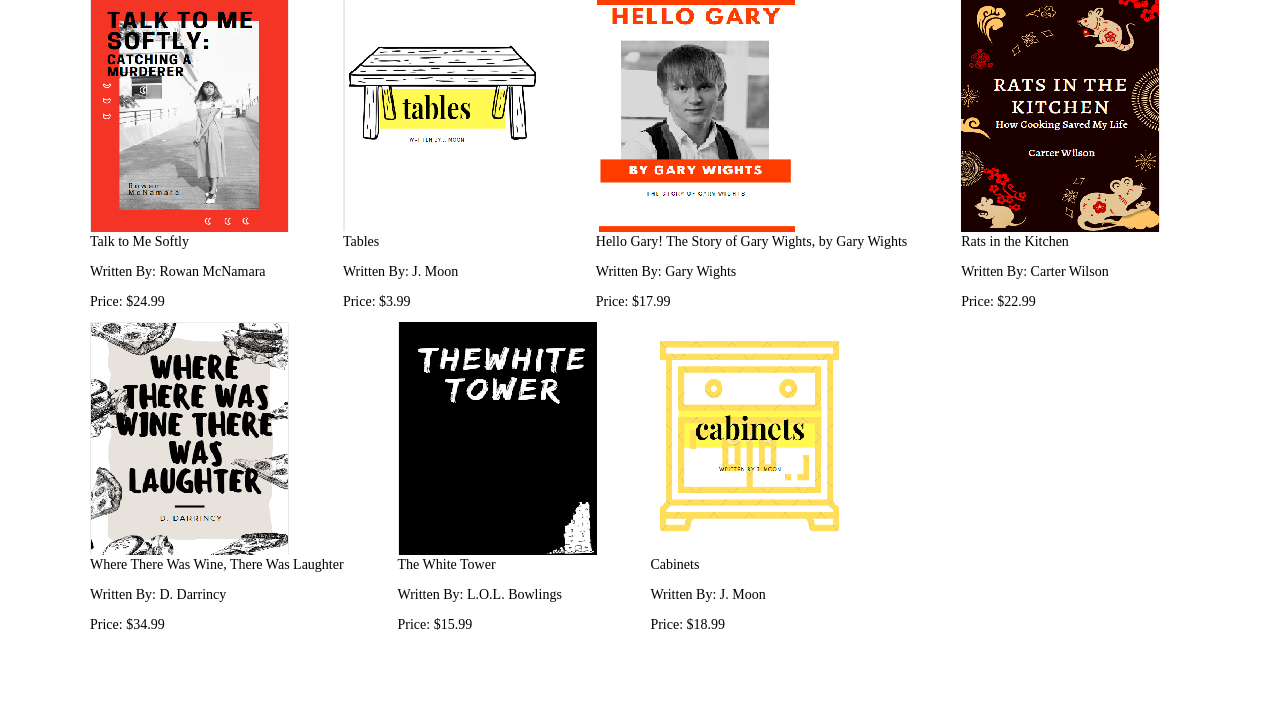
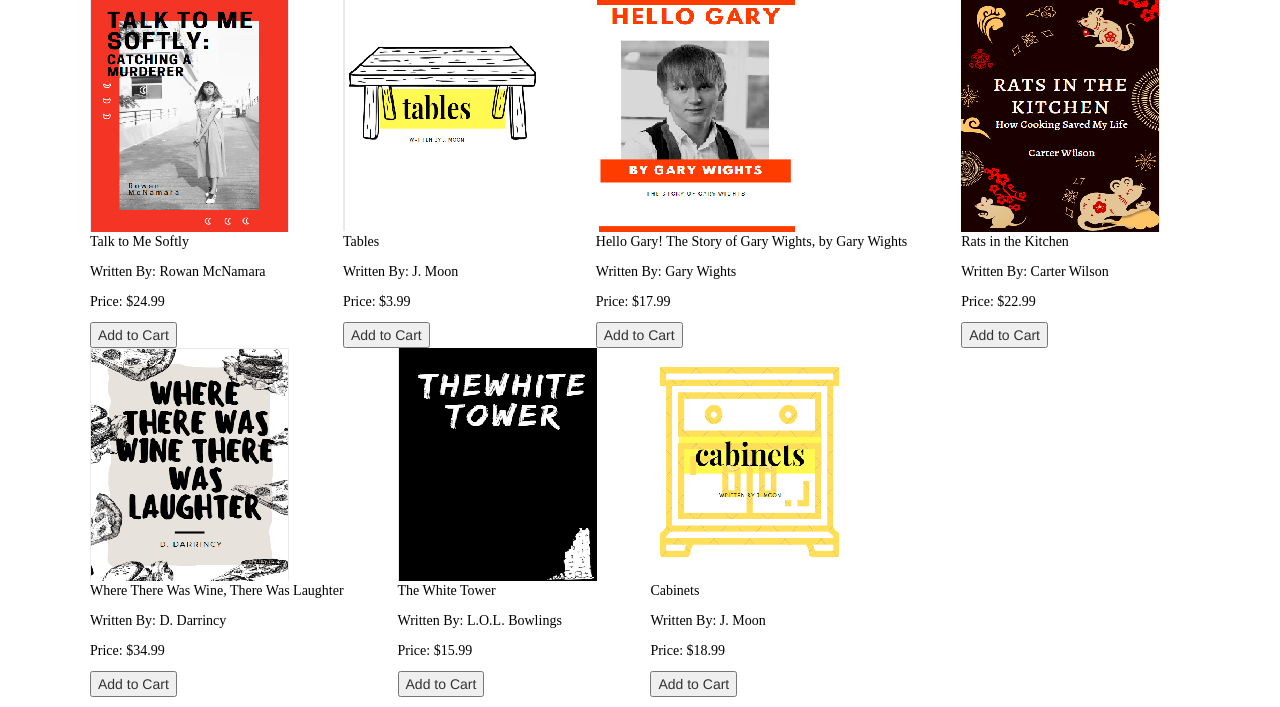
Before and after one commit to daniellnelson/geektext, a Django app: page / in a window 1280 px wide. Shown: the part 191-898 px from the top of the page. Before the commit the page ends 821 px from the top, so only its background shows below. Run offline with Django 3.2, Linux system fonts and the light colour scheme; data comes from the database, SQL or seed files in the repository; some libraries are stand-ins or nearby versions.

Commit message:
added button to book details and home screen

```diff
--- a/details/templates/book_detail.html
+++ b/details/templates/book_detail.html
@@ -24,4 +24,6 @@
 	{%if book.dimensions%}
 		<p>Dimensions: {{book.dimensions}}</p>
 	{% endif %}
+	<button> Add to Cart</Button>
+
 </div>
--- a/details/templates/home.html
+++ b/details/templates/home.html
@@ -32,6 +32,7 @@
 	{% endif %}
 	<p class="hidden">{{book.condition }}</p>
 	<p>Price: ${{ book.cost}}</p>
+	<button>Add to Cart</Button>
   </div>
   {% endfor %}
 </ul>
```
